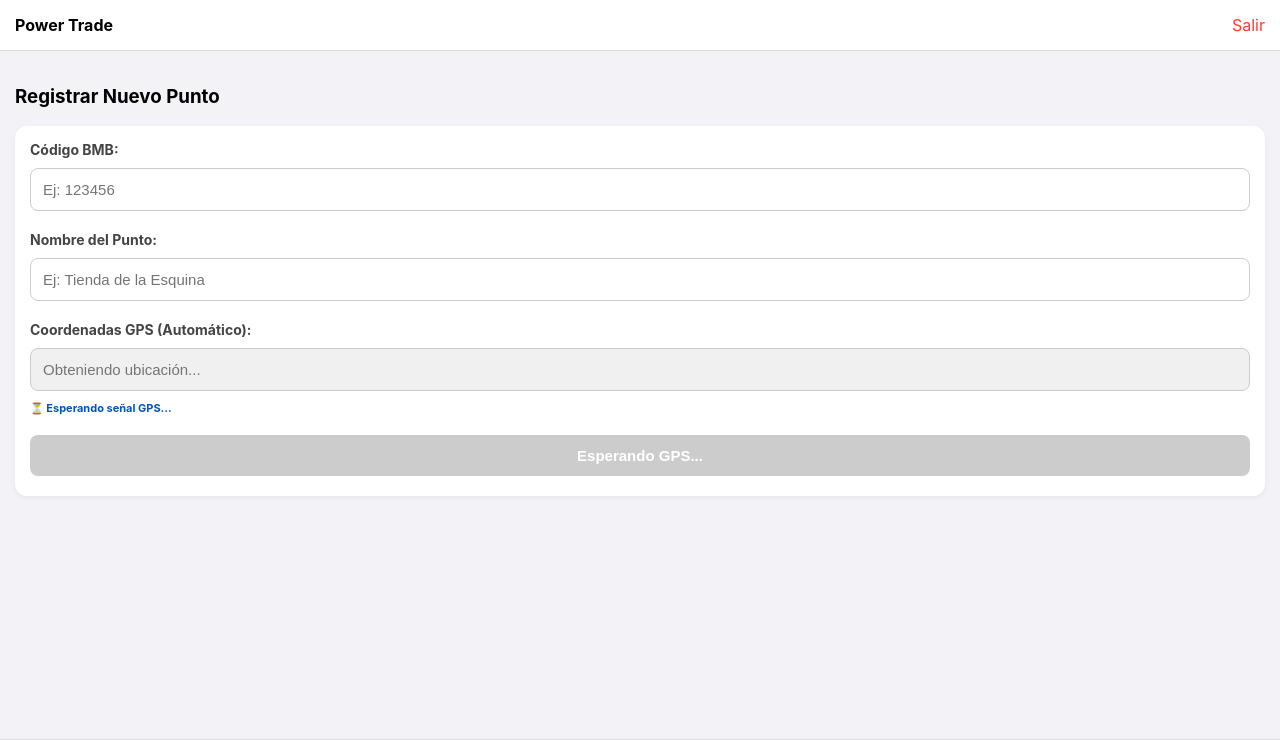
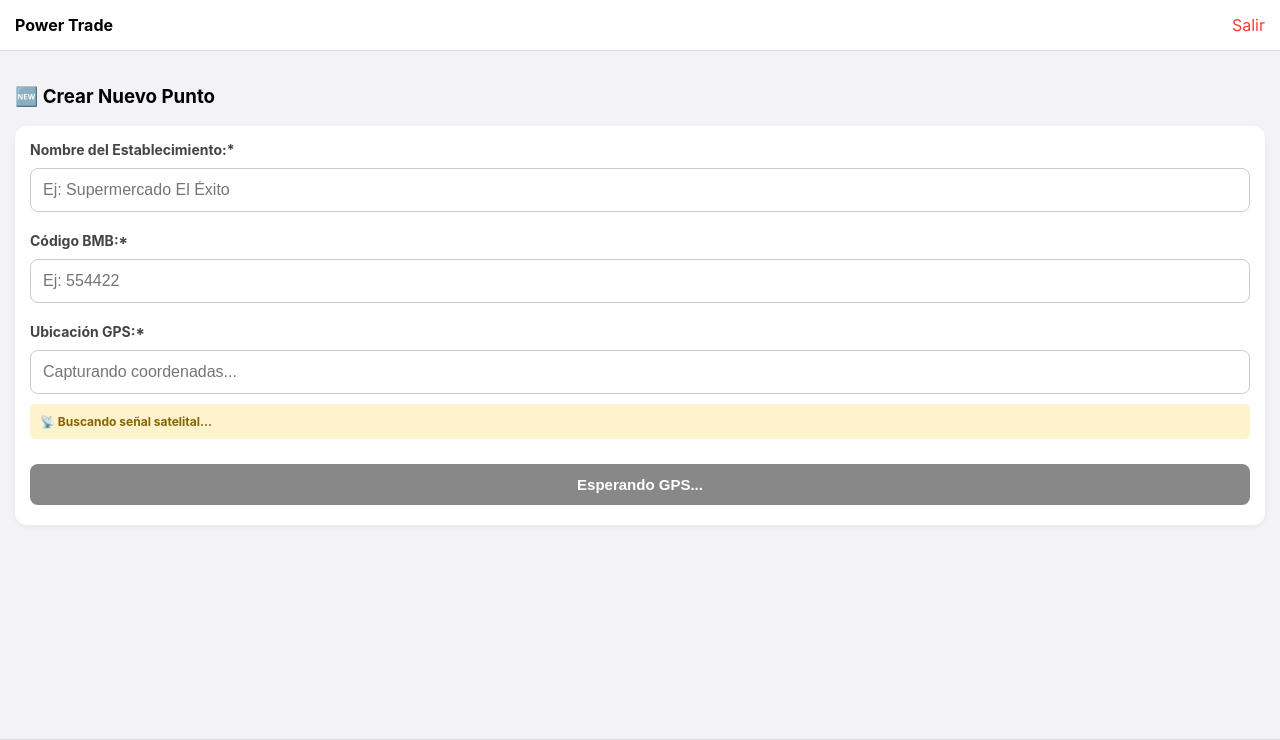
Before and after one commit to XY07-v/TRADE, a Flask app: page /nuevo_punto in a window 1280 px wide. Shown: the top 740 px of the page. Run offline with Flask 3, Linux system fonts and the light colour scheme; the visitor is signed in with stand-in values (Sample User, id 1).

Commit message:
Update nuevo_punto.html

```diff
--- a/templates/nuevo_punto.html
+++ b/templates/nuevo_punto.html
@@ -3,93 +3,98 @@
 <style>
     .form-group { margin-bottom: 15px; }
     label { display: block; margin-bottom: 5px; font-weight: bold; font-size: 14px; color: #444; }
-    input { width: 100%; padding: 12px; border: 1px solid #ccc; border-radius: 8px; box-sizing: border-box; }
-    input[readonly] { background-color: #f0f0f0; color: #777; cursor: not-allowed; }
-    .gps-status { font-size: 11px; margin-top: 5px; color: #0056b3; font-weight: bold; }
+    input { width: 100%; padding: 12px; border: 1px solid #ccc; border-radius: 8px; box-sizing: border-box; font-size: 16px; }
+    .status-gps { padding: 10px; border-radius: 5px; font-size: 12px; margin-top: 5px; font-weight: bold; }
+    .buscando { background: #fff3cd; color: #856404; }
+    .listo { background: #d4edda; color: #155724; }
 </style>
 
-<h3>Registrar Nuevo Punto</h3>
+<h3>🆕 Crear Nuevo Punto</h3>
 
 <div class="card">
     <div class="form-group">
-        <label>Código BMB:</label>
-        <input type="text" id="bmb" placeholder="Ej: 123456">
+        <label>Nombre del Establecimiento:*</label>
+        <input type="text" id="nom" placeholder="Ej: Supermercado El Éxito">
     </div>
 
     <div class="form-group">
-        <label>Nombre del Punto:</label>
-        <input type="text" id="nom" placeholder="Ej: Tienda de la Esquina">
+        <label>Código BMB:*</label>
+        <input type="text" id="bmb" placeholder="Ej: 554422">
     </div>
 
     <div class="form-group">
-        <label>Coordenadas GPS (Automático):</label>
-        <input type="text" id="gps" readonly placeholder="Obteniendo ubicación...">
-        <div id="gps_msg" class="gps-status">⏳ Esperando señal GPS...</div>
+        <label>Ubicación GPS:*</label>
+        <input type="text" id="gps" readonly placeholder="Capturando coordenadas...">
+        <div id="gps_status" class="status-gps buscando">📡 Buscando señal satelital...</div>
     </div>
 
-    <button id="btn_guardar" class="btn-blue" onclick="guardar()" disabled style="background:#ccc;">Esperando GPS...</button>
+    <button id="btn_crear" class="btn-blue" onclick="guardar()" disabled style="background:#888; margin-top:10px;">
+        Esperando GPS...
+    </button>
 </div>
 
 <script>
     let miGPS = "";
 
-    // Solicitar ubicación con alta precisión
+    // Iniciar captura de GPS inmediatamente
     navigator.geolocation.getCurrentPosition(
         p => {
             miGPS = `${p.coords.latitude},${p.coords.longitude}`;
             document.getElementById('gps').value = miGPS;
-            document.getElementById('gps_msg').innerText = "✅ Ubicación obtenida correctamente";
-            document.getElementById('gps_msg').style.color = "green";
+            const status = document.getElementById('gps_status');
+            status.innerText = "✅ Ubicación capturada con éxito";
+            status.className = "status-gps listo";
 
-            // Habilitar botón
-            const btn = document.getElementById('btn_guardar');
+            const btn = document.getElementById('btn_crear');
             btn.disabled = false;
             btn.style.background = "#0056b3";
-            btn.innerText = "Crear Punto";
+            btn.innerText = "Registrar Punto de Venta";
         },
         e => {
-            document.getElementById('gps_msg').innerText = "❌ Error: Activa el GPS de tu celular";
-            document.getElementById('gps_msg').style.color = "red";
+            const status = document.getElementById('gps_status');
+            status.innerText = "❌ Error: Activa el GPS y permite el acceso";
+            status.style.background = "#f8d7da";
+            status.style.color = "#721c24";
         },
         { enableHighAccuracy: true }
     );
 
     async function guardar() {
-        const bmb = document.getElementById('bmb').value;
-        const nom = document.getElementById('nom').value;
+        const nom = document.getElementById('nom').value.trim();
+        const bmb = document.getElementById('bmb').value.trim();
 
-        if(!bmb || !nom) {
-            alert("Por favor llena el BMB y el Nombre");
+        if(!nom || !bmb) {
+            alert("Por favor, completa el nombre y el BMB");
             return;
         }
 
-        const btn = document.getElementById('btn_guardar');
+        const btn = document.getElementById('btn_crear');
         btn.innerText = "Guardando...";
         btn.disabled = true;
 
         const payload = {
+            "Nombre de punto": nom,
             "BMB": bmb,
-            "Nombre de punto": nom,
             "Ubicacion": miGPS
         };
 
         try {
-            const r = await fetch('/api/guardar_punto', {
-                method:'POST',
-                headers:{'Content-Type':'application/json'},
-                body:JSON.stringify(payload)
+            const res = await fetch('/api/guardar_punto', {
+                method: 'POST',
+                headers: { 'Content-Type': 'application/json' },
+                body: JSON.stringify(payload)
             });
 
-            if(r.ok) {
-                alert("Punto creado exitosamente");
+            if(res.ok) {
+                alert("✅ Punto registrado correctamente");
                 location.href = "/ver_puntos";
             } else {
-                alert("Error al guardar en el servidor");
+                alert("❌ Error al guardar");
             }
-        } catch(error) {
-            alert("Error de conexión");
+        } catch (err) {
+            alert("❌ Error de conexión");
         } finally {
-            btn.innerText = "Crear Punto";
+            btn.innerText = "Registrar Punto de Venta";
             btn.disabled = false;
         }
     }
```
